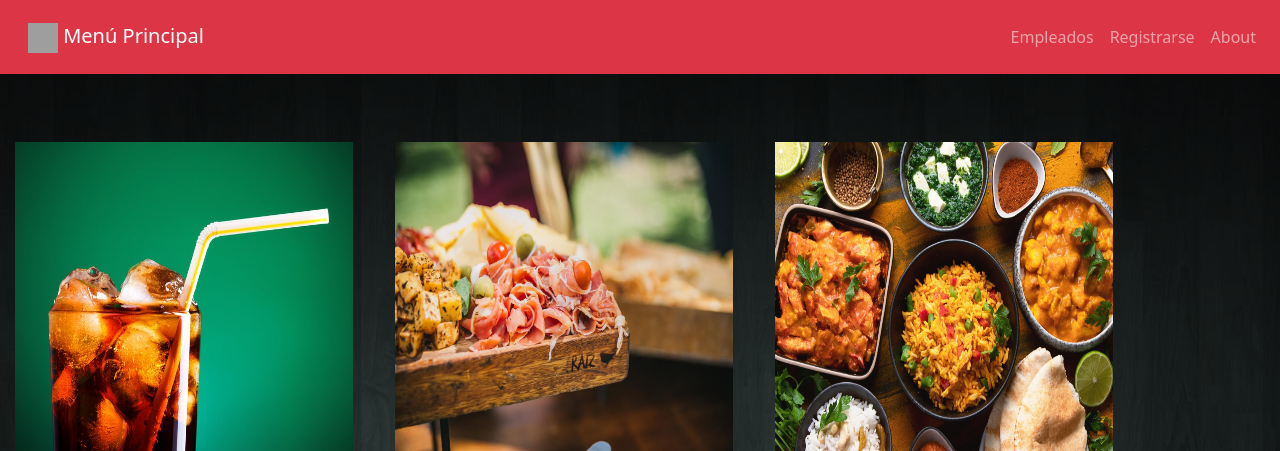
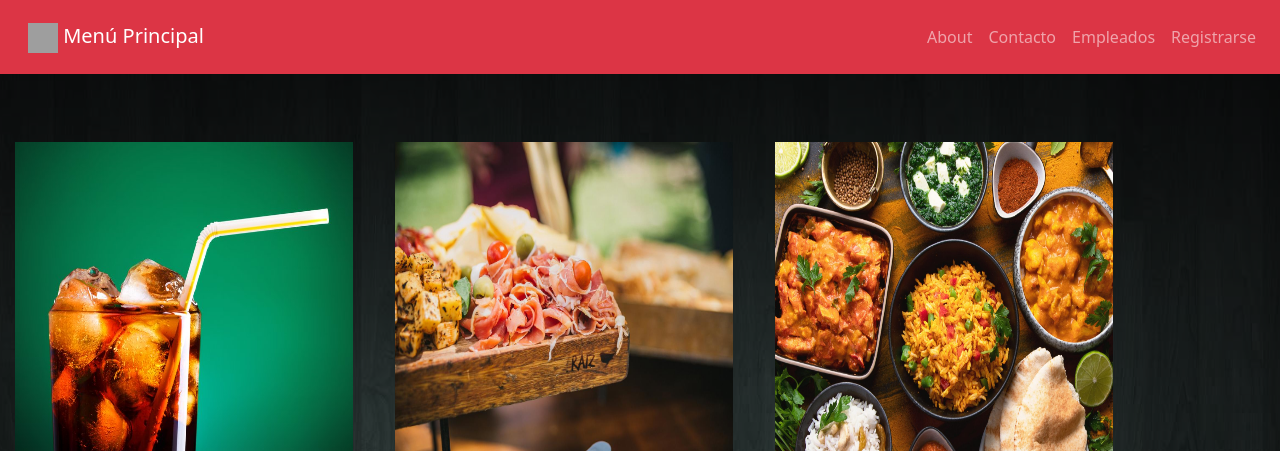
Before and after one commit to claracorreal/Proyecto-Final, a Django app: page / in a window 1280 px wide. Shown: the top 451 px of the page. Run offline with Django 4.2, Linux system fonts and the light colour scheme; grey boxes are pictures that could not be loaded.

Commit message:
ediciÃon final

```diff
--- a/app_menu/templates/app_menu/inicio.html
+++ b/app_menu/templates/app_menu/inicio.html
@@ -20,7 +20,12 @@ Menú Principal
 
 <div class="collapse navbar-collapse">
     <ul class="navbar-nav  me-auto mb-0 mb-lg-0">
-
+        <li class="nav-item">
+            <a class="nav-link" href="{% url 'about' %}">About</a>
+        </li>
+        <li class="nav-item">
+            <a class="nav-link" href="{% url 'contacto' %}">Contacto</a>
+        </li>
         <li class="nav-item">
             <a class="nav-link" href="{% url 'menu-login' %}">Empleados</a>
         </li>
@@ -28,9 +33,6 @@ Menú Principal
         <li class="nav-item">
             <a class="nav-link" href="{% url 'menu-registro' %}">Registrarse</a>
 
-        </li><li class="nav-item">
-            <a class="nav-link" href="{% url 'about' %}">About</a>
-        </li>
 
     </ul>
 
```
Also changed, not shown: media/bebidas/CocaCola500-1_waGfJHn.png (added), media/bebidas/agua_kODKrsb.jpg (added).
